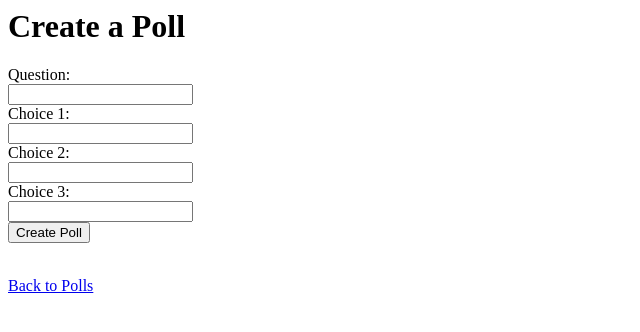
After one commit to priyampatel910-cpu/DVM-Backend, a Django app: page /polls/add/ in a window 1280 px wide. The commit adds this page. Shown: the top 332 px of the page, without its empty margins (0-640 px from the left). Run offline with Django 5.2, Linux system fonts and the light colour scheme.

Commit message:
Added a feature that allows a user to add polls of the web interface

```diff
--- a/tasks/polls_app/models.py
+++ b/tasks/polls_app/models.py
@@ -2,7 +2,6 @@ from django.db import models
 
 class Question(models.Model):
     question_text = models.CharField(max_length=128)
-    pub_date = models.DateTimeField("date published")
 
     def __str__(self):
         return self.question_text
--- /dev/null
+++ b/tasks/polls_app/templates/add_poll.html
@@ -0,0 +1,35 @@
+{%extends 'layout.html'%}
+
+{% block body %}
+    <h1>Create a Poll</h1>
+    <form method="post">
+        {% csrf_token %}
+        <label>Question:</label>
+
+        <br>
+        <input type="text" name="question" required>
+
+        <br>
+        <label>Choice 1:</label>
+
+        <br>
+        <input type="text" name="choice1" required>
+
+        <br>
+        <label>Choice 2:</label>
+
+        <br>
+        <input type="text" name="choice2" required>
+
+        <br>
+        <label>Choice 3:</label>
+
+        <br>
+        <input type="text" name="choice3" required>
+
+        <br>
+        <button type="submit">Create Poll</button>
+    </form>
+    <br>
+    <a href="{% url 'polls:index' %}">Back to Polls</a>
+{% endblock %}
--- a/tasks/polls_app/templates/index.html
+++ b/tasks/polls_app/templates/index.html
@@ -13,4 +13,6 @@
         <p>No polls are available.</p>
     {% endif %}
 
+    <a href="{% url 'polls:add_poll' %}">Create a new poll </a>
+
 {% endblock %}
--- a/tasks/polls_app/templates/result.html
+++ b/tasks/polls_app/templates/result.html
@@ -10,5 +10,7 @@
             </li>
         {% endfor %}
     </ul>
-    <a href="{% url 'polls:detail' question.id %}">Vote again</a>
+    <a href="{% url 'polls:details' question.id %}">Vote again</a>
+    <br>
+    <a href="{% url 'polls:index' %}">Back to questions list</a>
 {% endblock %}
--- a/tasks/polls_app/urls.py
+++ b/tasks/polls_app/urls.py
@@ -5,6 +5,7 @@ app_name = "polls"
 
 urlpatterns = [
     path("", views.index, name="index"),
-    path("<int:question_id>/", views.details, name="detail"),
-    path("<int:question_id>/results/", views.results, name="results")
+    path("<int:question_id>/", views.details, name="details"),
+    path("<int:question_id>/results/", views.results, name="results"),
+    path("add/", views.add_poll, name = "add_poll")
 ]
--- a/tasks/polls_app/views.py
+++ b/tasks/polls_app/views.py
@@ -34,3 +34,25 @@ def results(request, question_id):
         "question": question,
         "choices": question.choices.all()
     })
+
+
+# This is the view ofthe new feature, which is adding a feature for user to add a poll of their own to the list
+
+def add_poll(request):
+    if request.method == "POST":
+        question_text = request.POST.get("question")
+        choice1 = request.POST.get("choice1")
+        choice2 = request.POST.get("choice2")
+        choice3 = request.POST.get("choice3")
+
+        question = Question.objects.create(question_text=question_text)
+
+        question.choices.create(choice_text=choice1)
+
+        question.choices.create(choice_text=choice2)
+
+        question.choices.create(choice_text=choice3)
+
+        return redirect("polls:index")
+
+    return render(request,"add_poll.html")
```
Also changed, not shown: tasks/db.sqlite3, tasks/polls_app/migrations/0002_remove_question_pub_date_alter_choice_question.py (added).
